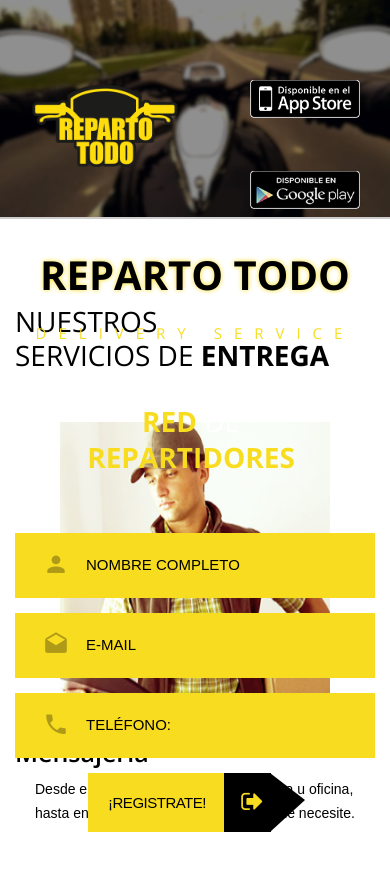
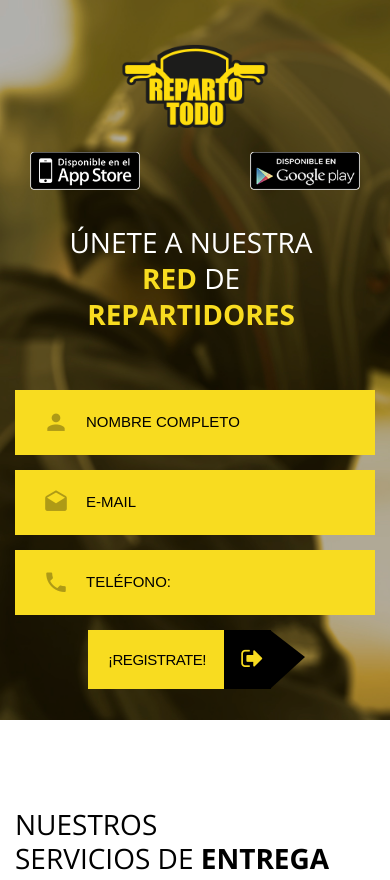
Before and after one commit to jluisacosta/reparto-todo, a website: page index.html in a window 390 px wide. Shown: the top 880 px of the page. Drawn offline with nearby package versions, Linux system fonts and the light colour scheme; some packages are replaced by stand-ins of ours; grey boxes are pictures that could not be loaded.

Commit message:
Mobile responsive styling and resizing

```diff
--- a/index.html
+++ b/index.html
@@ -37,7 +37,7 @@
                               HEADER
     =========================================================-->
     <header>
-        <img src="video/header.jpg"/>
+        <img src="video/header.jpg" class="cover-img"/>
         <video autoplay="autoplay" loop="loop" poster="video/header.jpg" class="cover-video">
           <source type="video/webm" src="video/header.webm"/>
           <source type="video/mp4" src="video/header.mp4"/>
@@ -59,7 +59,7 @@
                                <span class="heading-1">Reparto Todo</span><br>
                                <span class="heading-6">DELIVERY SERVICE</span>
                            </a>
-                        <span  class="brand-slogan heading-3">Uneta a nuestra <br><strong>red</strong> de <strong>repartidores</strong></span>
+                        <span  class="brand-slogan heading-3">Únete a nuestra <br><strong>red</strong> de <strong>repartidores</strong></span>
                     </div>
                     <div class="booking_form row">
                         <form class='rd-mailform' method="post" action="bat/rd-mailform.php">
--- a/js/script.js
+++ b/js/script.js
@@ -1,3 +1,20 @@
+/*Custom*/
+var $coverImg = $('.cover-img');
+
+function checkResponsive() {
+  if(window.matchMedia('(min-width: 320px) and (max-width: 767px)').matches){ //Mobile
+    $coverImg.attr('src', 'images/headermovil.jpg');
+  }else if(window.matchMedia('(min-width: 768px) and (max-width: 991px)').matches){ //Tablet
+    $coverImg.attr('src', 'images/header.jpg');
+  }else{ //Laptop
+    $coverImg.attr('src', 'images/header.jpg');
+  }
+}
+
+$(window).resize(checkResponsive);
+checkResponsive();
+/*End Custom*/
+
 function include(scriptUrl) {
     document.write('<script src="' + scriptUrl + '"></script>');
 }
--- a/src/sass/style.scss
+++ b/src/sass/style.scss
@@ -904,6 +904,46 @@
 }
 
 @media (min-width: 320px) and (max-width: 767px) {
+  #header {
+    padding: 10px 0 !important;
+
+    .heading-1, .heading-6 {
+      display: none !important;
+    }
+  }
+  .cover-video, .cover-mask {
+    display: none;
+  }
+  .cover-img {
+    min-height: 720px;
+    width: auto;
+  }
+  .logo-wrapper {
+    display: flex;
+    justify-content: center;
+
+    #logo {
+      height: 92px;
+    }
+  }
+
+  .topbar{
+    &.row {
+      margin-bottom: 10px;
+    }
+  }
+  .appbtn{
+    margin-top: 20px;
+    &.first {
+      float:left;
+      margin-left: 0 !important;
+    }
+  }
+
+  .brand-slogan {
+    padding-top: 0 !important;
+  }
+
   .page {
     header {
       #header {
@@ -956,8 +996,14 @@
         }
       }
     }
-    .text_wrap p {
-      padding: 0 20px 20px 20px;
+    .text_wrap {
+      h5 {
+        padding-left: 20px;
+      }
+
+      p {
+        padding: 0 20px 20px 20px;
+      }
     }
 
     h4 {
```
Also changed, not shown: src/index.html (+2 -2 lines), css/style.css, images/headermovil.jpg (added).
